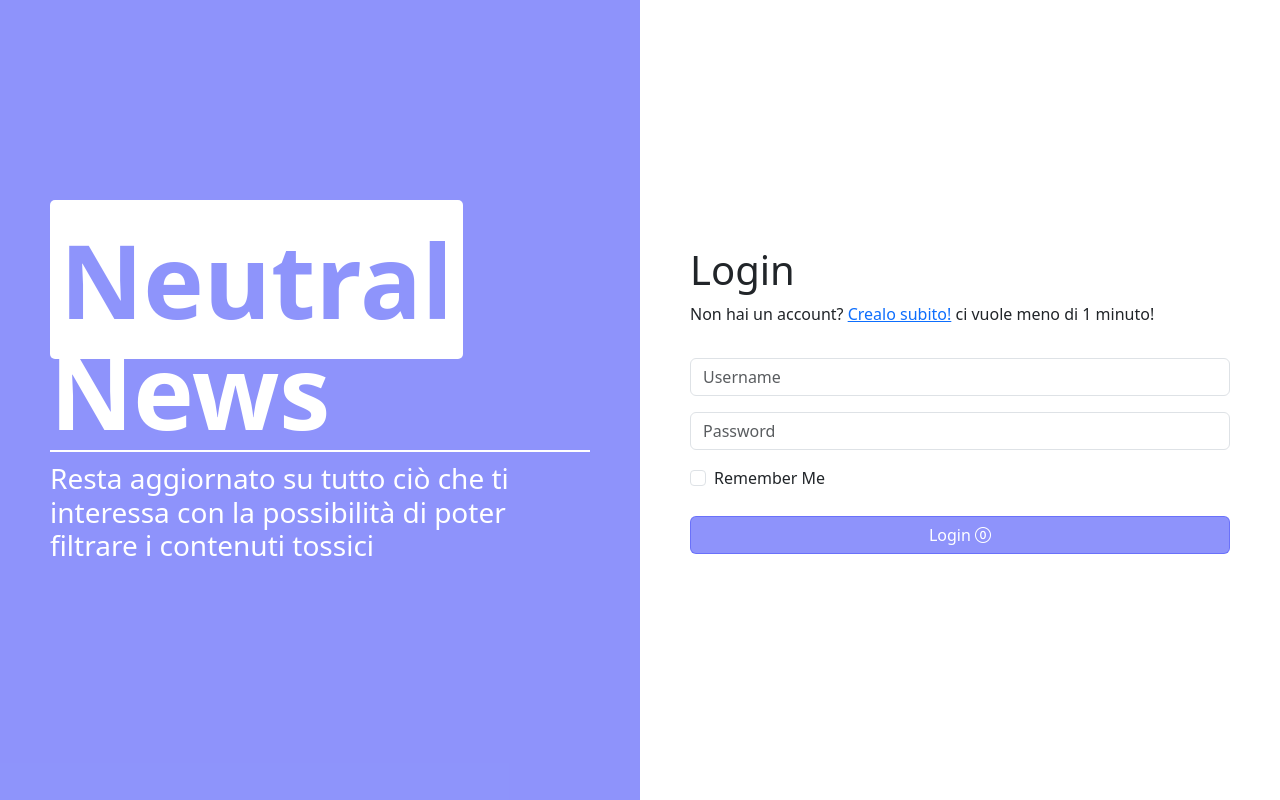
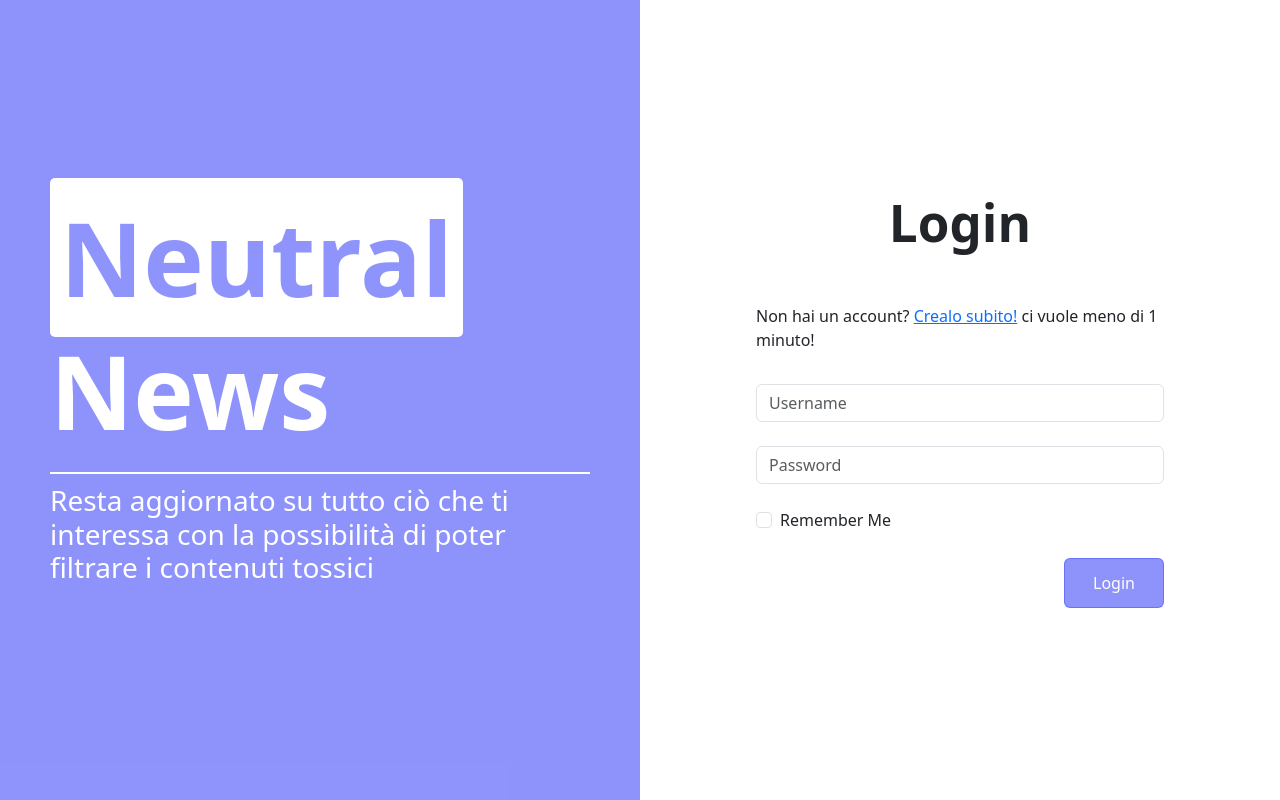
Before and after one commit to keyroog/NeutralNews, an Angular app: page /login in a window 1280 px wide. Built offline with nearby package versions, Linux system fonts and the light colour scheme.

Commit message:
Revisione Grafica (Login & Signup)

```diff
--- a/angular.json
+++ b/angular.json
@@ -23,7 +23,7 @@
               "src/assets"
             ],
             "styles": [
-              "src/styles.scss",
+              "src/styles.scss"
             ],
             "scripts": []
           },
@@ -97,5 +97,8 @@
         }
       }
     }
+  },
+  "cli": {
+    "analytics": false
   }
 }
--- a/src/app/login/login.component.css
+++ b/src/app/login/login.component.css
@@ -15,16 +15,35 @@
   display: flex;
   flex-direction: column;
   justify-content: center;
+  padding: 50px;
+  align-items: center;
+}
+
+.form-group{
+  width: 100%;
+  display: flex;
+  flex-direction: column;
+  align-items: center;
+}
+
+.right-wrapper{
+  width:80%;
+  display: flex;
+  flex-direction: column;
 }
 
 .title{
   font-size: 8vmax;
   line-height: 1;
   font-weight: 900;
+  margin-bottom: 30px;
 }
 
-.title-main{
-  margin-bottom:20px;
+.login-typography{
+  text-align: center;
+  font-size: 4vmax;
+  font-weight: 900;
+  margin-bottom: 50px;
 }
 
 .title span{
@@ -34,11 +53,26 @@
   padding:10px;
 }
 
+.btn-login{
+  float:right;
+  width: 100px;
+  height: 50px;
+}
+
 .subtitle{
   padding-top:10px;
   border-top:2px solid white;
 }
 
-.right{
-  padding:50px
+@media screen and (max-width: 992px) {
+  .right-wrapper{
+    width: 100%;
+  }
+  .right{
+    padding:0;
+  }
+  .left{
+    padding: 10px;
+    text-align: center;
+  }
 }
--- a/src/app/login/login.component.html
+++ b/src/app/login/login.component.html
@@ -8,13 +8,16 @@
 
 
     <div class="col right">
-      <h1>Login</h1>
+      <div class="right-wrapper container">
+        <h1 class="login-typography">Login</h1>
         <p>Non hai un account? <a href="signup">Crealo subito!</a> ci vuole meno di 1 minuto!</p>
-      <div class="input-group mb-3 mt-3">
+        <div class="form-group">
+          <div class="input-group mb-4 mt-3 flex">
             <input type="text" [(ngModel)]="username" class="form-control" placeholder="Username" aria-label="Username" aria-describedby="basic-addon1">
           </div>
-      <div class="input-group mb-3">
+          <div class="input-group mb-4">
             <input type="password" [(ngModel)]="password" class="form-control" placeholder="Password" aria-label="Password" aria-describedby="basic-addon1">
+          </div>
         </div>
         <div class="form-check">
           <input class="form-check-input" type="checkbox" value="" id="flexCheckDefault">
@@ -23,8 +26,10 @@
           </label>
         </div>
         <br>
-      <button class="btn btn-primary" (click)="login()">Login <i class="bi bi-0-circle"></i></button>
-
+        <div>
+          <button class="btn btn-primary btn-login" (click)="login()">Login</button>
+        </div>
+      </div>
     </div>
 
   </div>
--- a/src/app/signup/signup.component.css
+++ b/src/app/signup/signup.component.css
@@ -1,256 +1,117 @@
-.login-wrapper{
-  display: flex;
-  justify-content: center;
-  align-items: center;
+.main-row{
   height: 100vh;
-  flex-direction: column;
+  --bs-gutter-x: 0 !important;
+  --bs-gutter-y: 0 !important;
 }
 
-.box-form {
-  width: 80%;
-  background: #FFFFFF;
-  border-radius: 10px;
-  display: flex;
-  justify-content: space-between;
-  box-shadow: 0 0 20px 6px #090b6f85;
-}
-.box-form .left {
-  color: #FFFFFF;
-  background-size: cover;
-  background-repeat: no-repeat;
-  background-image: url("src/assets/image.jpg");
-}
-.box-form .left .overlay {
-  display: flex;
-  align-items: center;
-  flex-direction: column;
-  padding: 30px;
-  width: 100%;
-  height: 100%;
-  background: #5961f9ad;
-  box-sizing: border-box;
+p{
+  margin:0;
 }
 
-.preferiti{
-  margin-top: 20px;
+.left {
+  padding: 50px;
+  display: flex;
+  flex-direction: column;
+  justify-content: center;
+  color: #FFFFFF;
+  background: #5961f9ad;
+}
+.right{
+  display: flex;
+  flex-direction: column;
+  justify-content: center;
+  padding: 50px;
+  align-items: center;
+}
+
+.form-group{
+  width: 100%;
   display: flex;
   flex-direction: column;
   align-items: center;
 }
 
-.preferitoInput{
-  width: 80%;
-  padding: 5px;
-  margin-top: 15px;
-  font-size: 16px;
-  border: none;
-  outline: none;
-  border-bottom: 2px solid #B0B3B9;
+.description{
+  margin-bottom:1rem;
 }
 
-.inputPreferitiContainer{
-  display: flex;
-  flex-direction: column;
-  justify-content: space-around;
-  overflow: hidden;
-}
-
-.btn-danger{
-  font-size: x-large;
-  background-color: transparent;
-  color: red;
-  border: none;
-  outline: none;
-}
-
-
-.btnAddMore{
-  color: #fff;
-  font-size: 30px;
-  width: 40px;
-  height: 40px;
-  margin: auto;
-  border-radius: 10px;
-  border: 0;
-  outline: 0;
-  background-image: linear-gradient(135deg, #FAB2FF 10%, #1904E5 100%);
-}
-
-
-.preferiti-row1{
-  align-items: center;
-  display: flex;
-  justify-content: space-between;
-}
-.box-form .left .overlay h1 {
-  font-size: 10vmax;
-  line-height: 1;
-  font-weight: 900;
-  margin-top: 40px;
-  margin-bottom: 20px;
-}
-.box-form .left .overlay span p {
-  margin-top: 30px;
-  font-weight: 900;
-}
-.box-form .left .overlay span a {
-  background: #3b5998;
-  color: #FFFFFF;
-  margin-top: 10px;
-  padding: 14px 50px;
-  border-radius: 100px;
-  display: inline-block;
-  box-shadow: 0 3px 6px 1px #042d4657;
-}
-.box-form .left .overlay span a:last-child {
-  background: #1dcaff;
-  margin-left: 30px;
-}
-.box-form .right {
-  padding: 40px;
-  overflow: hidden;
-}
-.box-form .right h5 {
-  font-size: 4vmax;
-  line-height: 0;
-}
-.box-form .right p {
-  font-size: 14px;
-  color: #B0B3B9;
-}
-.box-form .right .inputs {
-  overflow: hidden;
-  margin-bottom:30px;
-}
-.box-form .right .mainInput {
-  width: 100%;
-  padding: 10px;
-  margin-top: 25px;
-  font-size: 16px;
-  border: none;
-  outline: none;
-  border-bottom: 2px solid #B0B3B9;
-}
-
-.box-form .right .formSubmit {
-  color: #fff;
-  font-size: 16px;
-  padding: 12px 35px;
-  border-radius: 50px;
-  display: inline-block;
-  border: 0;
-  outline: 0;
-  box-shadow: 0px 4px 20px 0px #FAB2FF;
-  background-image: linear-gradient(135deg, #FAB2FF 10%, #1904E5 100%);
-}
-
-.btn, .btn-add {
-  position: relative;
-
-  display: block;
-  margin: 30px auto;
-  padding: 0;
-
-  overflow: hidden;
-
-  border-width: 0;
-  outline: none;
-  border-radius: 2px;
-  box-shadow: 0 1px 4px rgba(0, 0, 0, .6);
-
-  background-color: #1904E5;
-  color: #ecf0f1;
-  cursor: pointer;
-  transition: background-color .3s;
+.btn-delete{
+  width:50px;
 }
 
 .btn-add{
-  padding : 0px 6px;
-  display: inline;
-}
-.btn-add span{
-  padding:0px 0px;
-  font-size: 30px;
+  border-radius:50%;
 }
 
-.btn:hover, .btn:focus, .btn-add:hover, .btn-add:focus {
-  background-color: #0456e5;;
+.last-typo{
+  margin-top:40px;
 }
 
-.btn, .btn-add > * {
-  position: relative;
+.right-wrapper{
+  width:80%;
+  display: flex;
+  flex-direction: column;
 }
 
-.btn span {
-  display: block;
-  padding: 12px 24px;
+.title{
+  font-size: 8vmax;
+  line-height: 1;
+  font-weight: 900;
+  margin-bottom: 30px;
 }
 
-.btn:before, .btn-add:before {
-  content: "";
-
-  position: absolute;
-  top: 50%;
-  left: 50%;
-
-  display: block;
-  width: 0;
-  padding-top: 0;
-
-  border-radius: 100%;
-
-  background-color: rgba(236, 240, 241, .3);
-
-  -webkit-transform: translate(-50%, -50%);
-  -moz-transform: translate(-50%, -50%);
-  -ms-transform: translate(-50%, -50%);
-  -o-transform: translate(-50%, -50%);
-  transform: translate(-50%, -50%);
+.signup-typography{
+  text-align: center;
+  font-size: 4vmax;
+  font-weight: 900;
+  margin-bottom: 50px;
 }
 
-.btn:active:before , .btn-add:active:before {
-  width: 120%;
-  padding-top: 120%;
-
-  transition: width .2s ease-out, padding-top .2s ease-out;
+.title span{
+  background-color: white;
+  color: #5961f9ad;
+  border-radius: 5px;
+  padding:10px;
 }
 
-.form-footer{
-  display: flex;
-  flex-direction: column;
-  align-items: center;
+.btn-signup{
+  float:right;
+  width: 100px;
+  height: 50px;
 }
 
-@media (max-width: 980px) {
-  .alert {
-    display: flex;
-    align-items: center;
-    justify-content: space-around;
-    margin: 0;
+.subtitle{
+  padding-top:10px;
+  border-top:2px solid white;
+}
+
+.single-input-container{
+  display: flex;
+}
+
+.preferiti-row1{
+  display: flex;
+  align-items: center;
+  justify-content: center;
+  text-align: center;
+}
+
+@media screen and (max-width: 992px) {
+  .right-wrapper{
+    margin-top: 40px;
     width: 100%;
-    padding: 0;
-    height: 60px;
-    background-color: #f44336; /* Red */
-    color: white;
+    overflow: hidden;
+  }
+  .right{
+    padding:0;
+  }
+  .left{
+    min-height: 50%;
+    padding: 10px;
+    text-align: center;
   }
 
-  .closebtn{
-    float: right;
+  .last-typo{
+    margin-bottom:40px;
   }
-
-  .login-wrapper{
-    height: fit-content;
-  }
-  .box-form {
-    flex-direction: column;
-    width: auto;
-    text-align: center;
-    align-content: center;
-    align-items: center;
-  }
-  .box-form .left{
-    width: 100%;
-  }
-
-
 }
--- a/src/app/signup/signup.component.html
+++ b/src/app/signup/signup.component.html
@@ -1,42 +1,49 @@
-<div class="login-wrapper">
-  <div class="box-form">
-    <div class="left">
-      <div class="overlay">
-      <h1>Neutral News</h1>
-      <p>Resta aggiornato su tutto ciò che ti interessa con la possibilità di poter filtrare i contenuti tossici</p>
-      </div>
+<div class="main-container">
+  <div class="row main-row">
+    <div class="col left">
+      <h1 class="h1 title"><span>Neutral</span></h1>
+      <p class="h1 title">News</p>
+      <p class="h3 subtitle">Resta aggiornato su tutto ciò che ti interessa con la possibilità di poter filtrare i contenuti tossici</p>
     </div>
 
 
-      <div class="right">
-      <h5>Registrazione</h5>
-      <p>Nessuna e-mail noiosa da confermare, inserisci username e password e parti subito!</p>
+      <div class="col right">
+        <div class="right-wrapper container">
+          <h1 class="signup-typography">Registrazione</h1>
+          <p class="description">Nessuna e-mail da confermare, inserisci Username e Password e parti subito! </p>
           <div class="inputs">
             <form [formGroup]="userSignup">
-          <input type="text" class="mainInput" placeholder="username" formControlName="username">
+              <div class="input-group mb-4 mt-3 flex">
+                <input type="text" class="form-control" placeholder="Username" formControlName="username">
+              </div>
+              <div class="input-group mb-4">
+                <input type="password" class="form-control" placeholder="Password" formControlName="password">
+              </div>
               <br>
-          <input type="password" class="mainInput" placeholder="password" formControlName="password">
               <div class="preferiti" formArrayName="preferiti">
-            <div class="preferiti-row1">
-              <p style="margin-right: 20px;">Aggiungi Preferiti: (Max 3)</p>
-              <button type="button" (click)="addPreferito()" class="btn-add"><span>+</span></button>
+                <div class="preferiti-row1 mb-4">
+                  <p style="margin-right: 20px;">Aggiungi Preferiti: (Min 1 - Max 3)</p>
+                  <button type="button" (click)="addPreferito()" class="btn btn-primary btn-add"><i class="bi bi-plus-circle"></i></button>
                 </div>
                 <div class="inputPreferitiContainer">
-              <div *ngFor="let preferito of preferiti().controls; let i=index" [formGroupName]="i">
-                    <input type="text" class="preferitoInput" formControlName="value" placeholder="parola">
-                    <button (click)="removePreferito(i)" class="btn-danger">X</button>
+                  <div class="input-group mb-4">
+                    <input type="text" class="form-control" formControlName="value" placeholder="Parola">
+                  </div>
+                  <div *ngFor="let preferito of preferiti().controls; let i=index" [formGroupName]="i" class="single-input-container">
+                    <div class="input-group mb-4">
+                      <input type="text" class="form-control" formControlName="value" placeholder="Parola">
+                      <button (click)="removePreferito(i)" class="btn btn-primary btn-delete"><i class="bi bi-x-circle"></i></button>
+                    </div>
                   </div>
                 </div>
               </div>
             </form>
         </div>
-      <div class="form-footer">
+        <br>
         <div>
-          <button class="btn" type="submit" [disabled]="!userSignup.valid" (click)="signup()"><span>Registrati</span></button>
+          <button class="btn btn-primary btn-signup" type="submit" [disabled]="!userSignup.valid" (click)="signup()"><span>Registrati</span></button>
         </div>
-        <div style="margin-top: 10px;">
-          <p>Possiedi gia un account? <a href="login">Accedi subito,</a> non aspettare altro tempo</p>
-        </div>
+        <div class="last-typo"><p>Possiedi gia un account? <a href="login">Accedi subito,</a> non aspettare altro tempo!</p></div>
       </div>
     </div>
   </div>
--- a/src/app/signup/signup.component.ts
+++ b/src/app/signup/signup.component.ts
@@ -32,7 +32,7 @@ export class SignupComponent implements OnInit {
   }
 
   addPreferito() {
-    if(this.preferiti().length<=2)
+    if(this.preferiti().length<=1)
       this.preferiti().push(this.newPreferito());
   }
 
```
Lines whose indentation alone changed are shown as unchanged.
